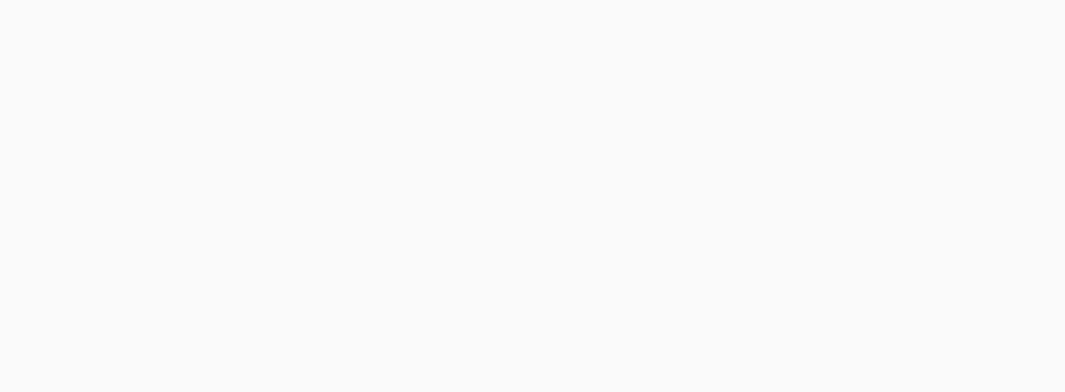
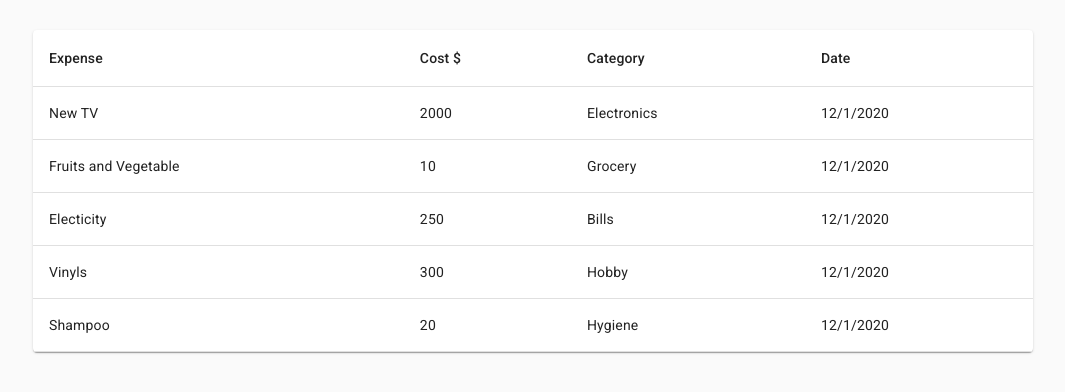
Before and after one commit to mateusz24polok/budget-manager-app, a React (Create React App) app: page / in a window 1280 px wide. Shown: the top 392 px of the page, without its empty margins (107-1172 px from the left). Built offline with nearby package versions, Linux system fonts and the light colour scheme.

Commit message:
Groundwork for Table component has been done

```diff
--- a/src/components/organisms/Table/index.tsx
+++ b/src/components/organisms/Table/index.tsx
@@ -1,16 +1,45 @@
 import React from "react";
-import { Paper, TableContainer, Table as MuiTable } from "@material-ui/core";
-import { SingleExpense } from "../../../interfaces";
+import {
+  Paper,
+  TableContainer,
+  Table as MuiTable,
+  TableHead,
+  TableCell,
+  TableRow,
+  TableBody
+} from "@material-ui/core";
+import { SingleExpense, TableHeaderData } from "../../../interfaces";
 
 interface TableProps {
   bodyData: Array<SingleExpense>;
+  headData: Array<TableHeaderData>;
 }
 
-const Table: React.FC<TableProps> = ({ bodyData }) => {
+const Table: React.FC<TableProps> = ({ bodyData, headData }) => {
   return (
     <Paper>
       <TableContainer>
-        <MuiTable></MuiTable>
+        <MuiTable>
+          <TableHead>
+            <TableRow>
+              {headData.map((dataHeadCell) => (
+                <TableCell key={dataHeadCell.name}>
+                  {dataHeadCell.label}
+                </TableCell>
+              ))}
+            </TableRow>
+          </TableHead>
+          <TableBody>
+            {bodyData.map((costDataRow) => (
+              <TableRow key={costDataRow.id}>
+                <TableCell>{costDataRow.expense}</TableCell>
+                <TableCell>{costDataRow.cost}</TableCell>
+                <TableCell>{costDataRow.category}</TableCell>
+                <TableCell>{costDataRow.date.toLocaleDateString()}</TableCell>
+              </TableRow>
+            ))}
+          </TableBody>
+        </MuiTable>
       </TableContainer>
     </Paper>
   );
--- a/src/components/pages/MainPage/index.tsx
+++ b/src/components/pages/MainPage/index.tsx
@@ -1,7 +1,7 @@
 import React from "react";
 import Table from "../../organisms/Table";
-import { exampleData } from "../../../exampleData";
+import { exampleData, exampleHeaderData } from "../../../exampleData";
 
-const MainPage: React.FC = () => <Table bodyData={exampleData} />;
+const MainPage: React.FC = () => <Table bodyData={exampleData} headData={exampleHeaderData} />;
 
 export default MainPage;
--- a/src/exampleData.tsx
+++ b/src/exampleData.tsx
@@ -1,4 +1,4 @@
-import { SingleExpense } from "./interfaces";
+import { SingleExpense, TableHeaderData } from "./interfaces";
 
 export const exampleData: Array<SingleExpense> = [
   {
@@ -41,3 +41,25 @@ export const exampleData: Array<SingleExpense> = [
     date: new Date(),
   },
 ];
+
+export const exampleHeaderData: Array<TableHeaderData> = [
+  {
+    name: "expense",
+    label: "Expense",
+  },
+
+  {
+    name: "cost",
+    label: "Cost $",
+  },
+
+  {
+    name: "category",
+    label: "Category",
+  },
+
+  {
+    name: "date",
+    label: "Date",
+  },
+];
--- a/src/interfaces/index.ts
+++ b/src/interfaces/index.ts
@@ -5,3 +5,8 @@ export interface SingleExpense {
   category: string;
   date: Date;
 }
+
+export interface TableHeaderData {
+  name: string;
+  label: string;
+}
```
Also changed, not shown: 1 other file (tests, documents, lock files or other folders).
